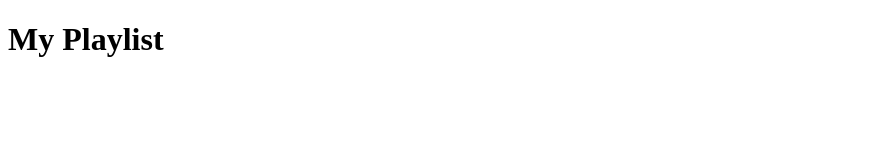
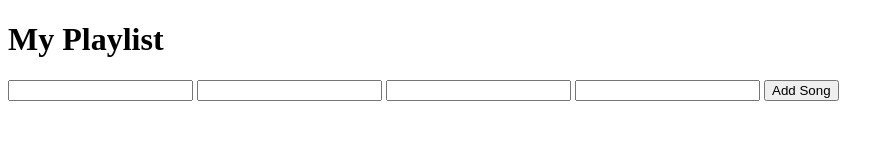
Before and after one commit to zdecola/playlist, a plain HTML site: page index.html in a window 1280 px wide. Shown: the whole page, without its empty margins (0-894 px from the left). Drawn offline with nearby package versions, Linux system fonts and the light colour scheme.

Commit message:
Update index.html

```diff
--- a/index.html
+++ b/index.html
@@ -23,6 +23,11 @@
   <body>
     <div class="container text-center">
       <h1> My Playlist </h1>
+      <input>
+      <input>
+      <input>
+      <input>
+      <button> Add Song </button>
       <div class="songs">
 
 
```
